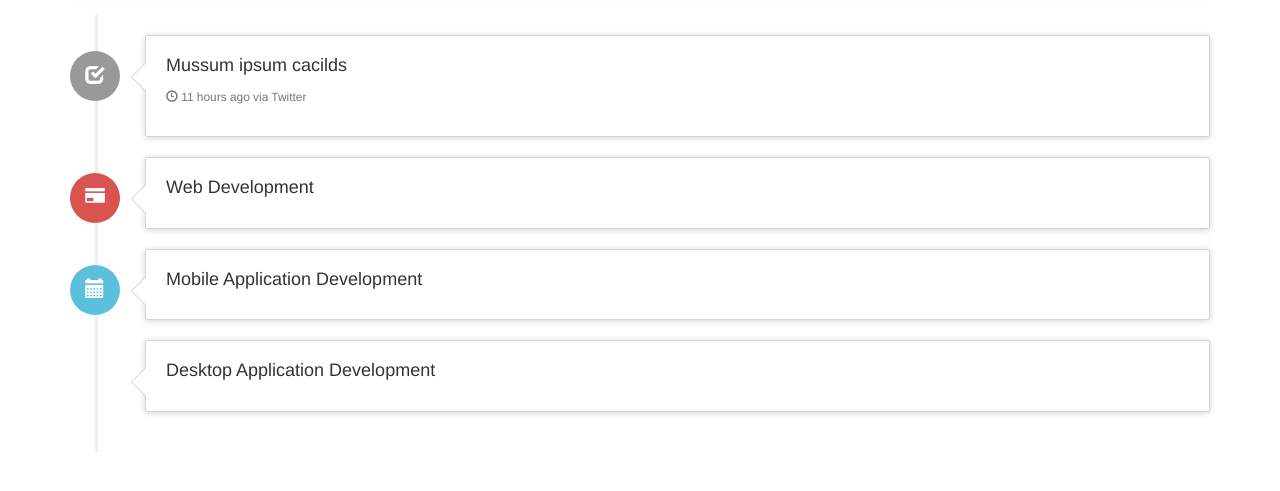
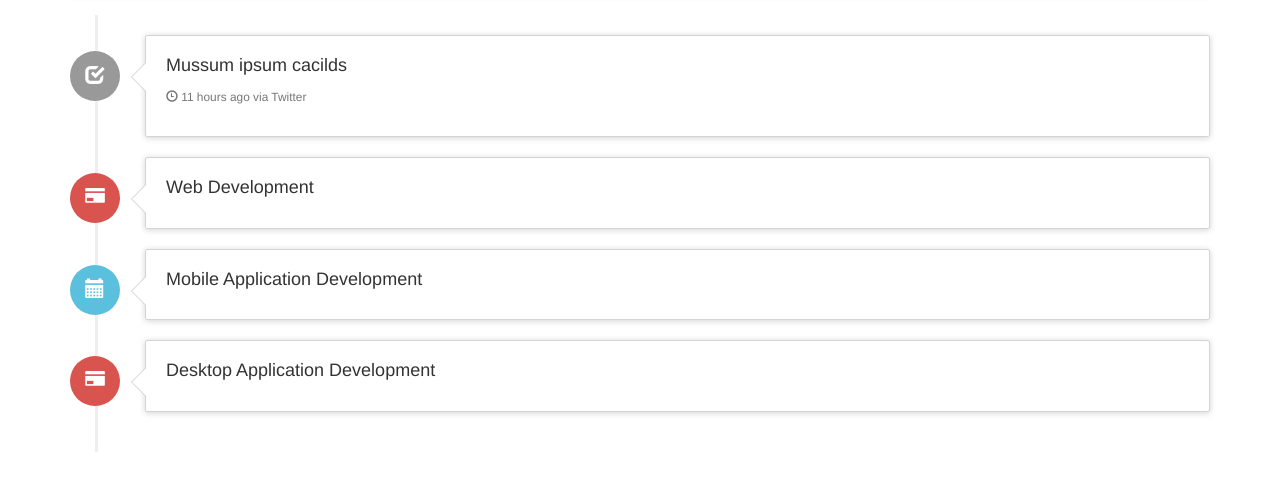
Before and after one commit to fostrock/fahram.github.io, a plain HTML site: page index.html in a window 1280 px wide. Shown: the part 309-800 px from the top of the page. Drawn offline with nearby package versions, Linux system fonts and the light colour scheme.

Commit message:
Update index.html

```diff
--- a/index.html
+++ b/index.html
@@ -101,6 +101,7 @@
           </div>
         </li>
         <li>
+        <div class="timeline-badge danger"><i class="glyphicon glyphicon-credit-card"></i></div>
           <div class="timeline-panel">
             <div class="timeline-heading">
               <h4 class="timeline-title">Desktop Application Development</h4>
```
